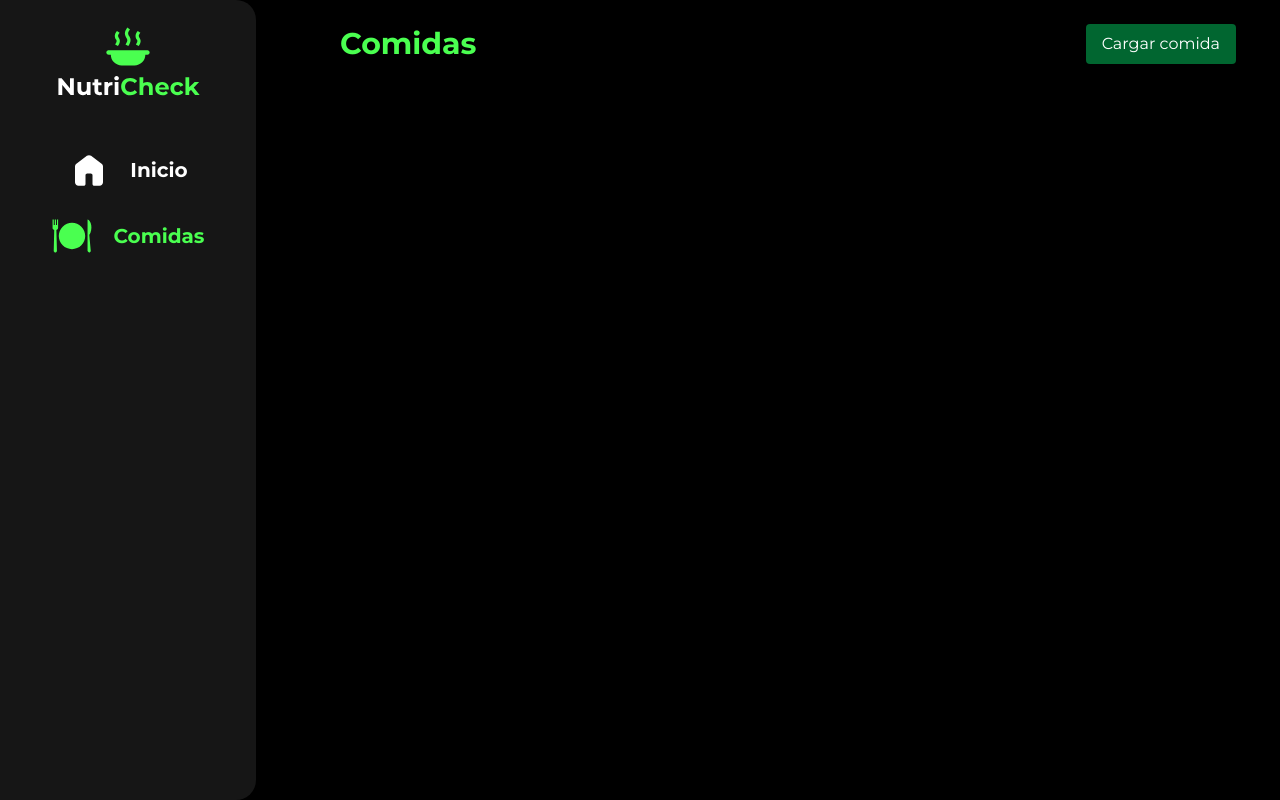
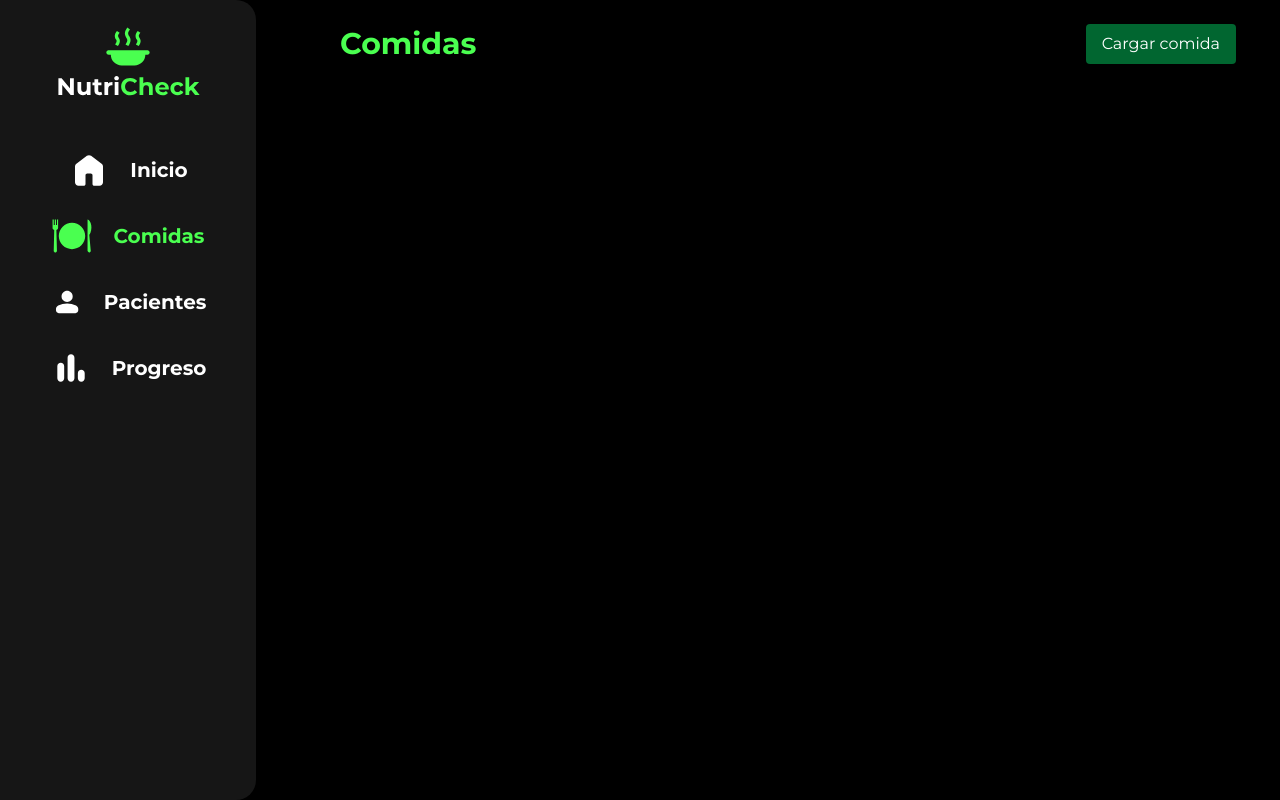
Before and after one commit to pablobarcala/nutricheck-front, a Next.js app: page /nutricionista/comidas in a window 1280 px wide. Built offline with nearby package versions, Linux system fonts and the light colour scheme.

Commit message:
agregar navegacion a pacientes y progreso

```diff
--- a/src/app/layout.tsx
+++ b/src/app/layout.tsx
@@ -27,6 +27,22 @@ export default function RootLayout({ children }: Readonly<{ children: React.Reac
         </svg>,
       name: "Comidas",
       ruta: "/nutricionista/comidas"
+    },
+    {
+      icon:
+        <svg xmlns="http://www.w3.org/2000/svg" width="43" height="42" viewBox="0 0 43 42" fill="none">
+          <path d="M21.5 21C19.575 21 17.9271 20.3146 16.5563 18.9437C15.1854 17.5729 14.5 15.925 14.5 14C14.5 12.075 15.1854 10.4271 16.5563 9.05625C17.9271 7.68542 19.575 7 21.5 7C23.425 7 25.0729 7.68542 26.4438 9.05625C27.8146 10.4271 28.5 12.075 28.5 14C28.5 15.925 27.8146 17.5729 26.4438 18.9437C25.0729 20.3146 23.425 21 21.5 21ZM7.5 31.5V30.1C7.5 29.1083 7.7555 28.1972 8.2665 27.3665C8.7775 26.5358 9.45533 25.9012 10.3 25.4625C12.1083 24.5583 13.9458 23.8805 15.8125 23.429C17.6792 22.9775 19.575 22.7512 21.5 22.75C23.425 22.7488 25.3208 22.9752 27.1875 23.429C29.0542 23.8828 30.8917 24.5607 32.7 25.4625C33.5458 25.9 34.2242 26.5347 34.7352 27.3665C35.2463 28.1983 35.5012 29.1095 35.5 30.1V31.5C35.5 32.4625 35.1576 33.2868 34.4727 33.9727C33.7879 34.6588 32.9637 35.0012 32 35H11C10.0375 35 9.21383 34.6576 8.529 33.9727C7.84417 33.2879 7.50117 32.4637 7.5 31.5Z" fill="currentColor"/>
+        </svg>,
+      name: "Pacientes",
+      ruta: "/nutricionista/pacientes"
+    },
+    {
+      icon:
+        <svg xmlns="http://www.w3.org/2000/svg" width="43" height="42" viewBox="0 0 43 42" fill="none">
+          <path d="M11 35C12.925 35 14.5 33.425 14.5 31.5V19.25C14.5 17.325 12.925 15.75 11 15.75C9.075 15.75 7.5 17.325 7.5 19.25V31.5C7.5 33.425 9.075 35 11 35ZM28.5 26.25V31.5C28.5 33.425 30.075 35 32 35C33.925 35 35.5 33.425 35.5 31.5V26.25C35.5 24.325 33.925 22.75 32 22.75C30.075 22.75 28.5 24.325 28.5 26.25ZM21.5 35C23.425 35 25 33.425 25 31.5V10.5C25 8.575 23.425 7 21.5 7C19.575 7 18 8.575 18 10.5V31.5C18 33.425 19.575 35 21.5 35Z" fill="currentColor"/>
+        </svg>,
+      name: "Progreso",
+      ruta: "/nutricionista/progreso"
     }
   ]
 
```
